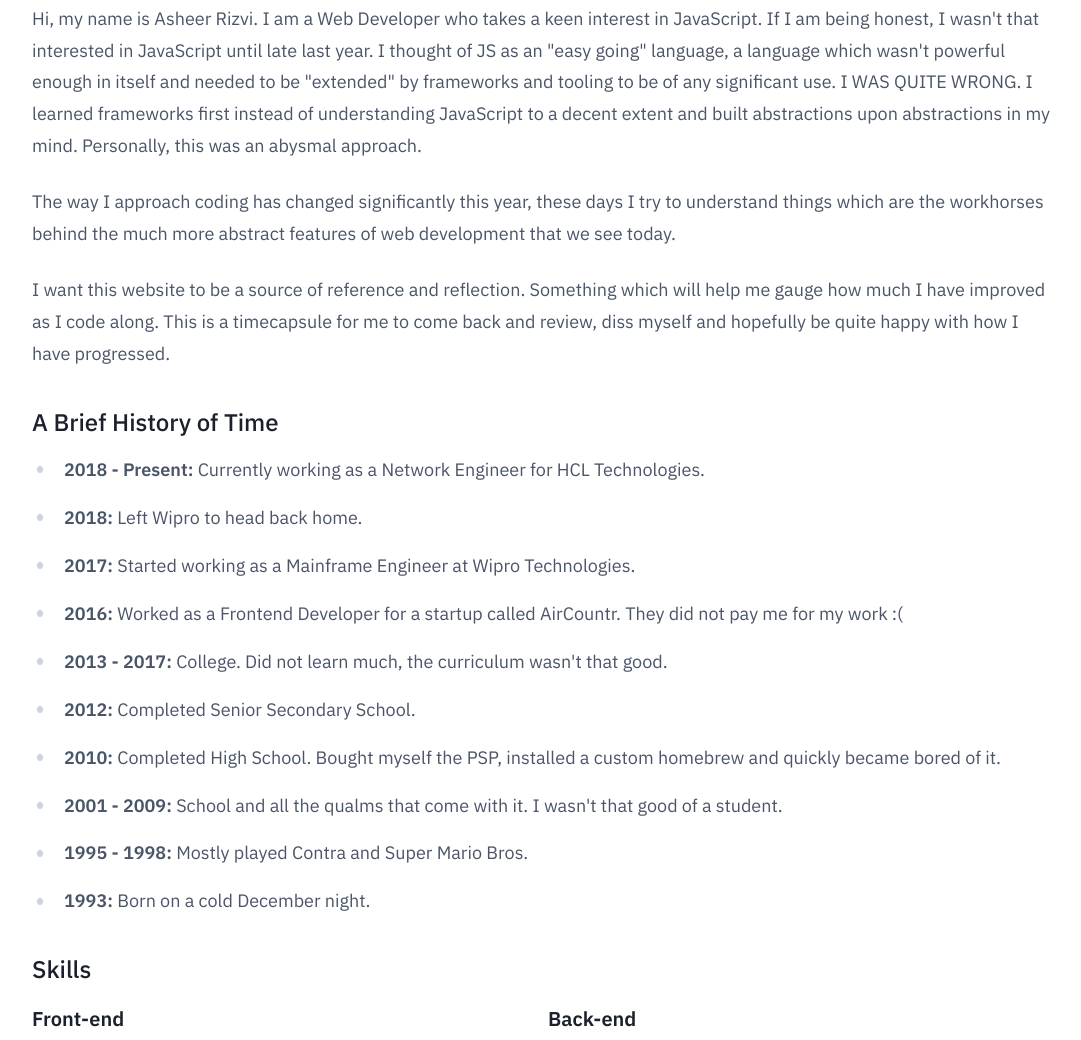
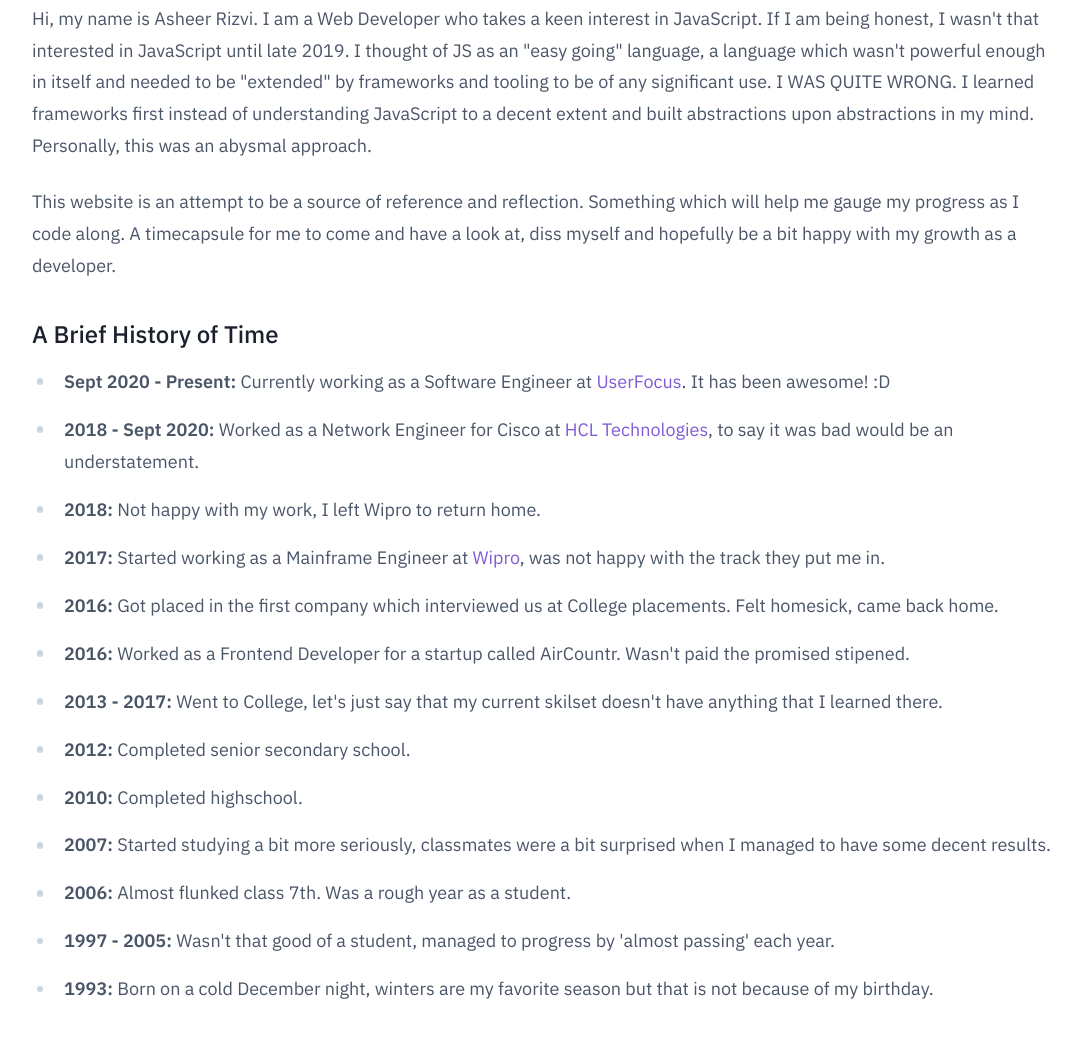
Before and after one commit to asheerrizvi/asheerrizvi.com, a Gatsby site: page /about in a window 1280 px wide. Shown: the part 283-1323 px from the top of the page, without its empty margins (96-1177 px from the left). Built offline with nearby package versions, Linux system fonts and the light colour scheme; Gatsby itself is replaced by a stand-in of ours.

Commit message:
chore(text): Updated text content on the website.

```diff
--- a/src/data/events.js
+++ b/src/data/events.js
@@ -1,49 +1,79 @@
+import React from "react"
+
 export default [
   {
-    timespan: "2018 - Present",
-    description:
-      "Currently working as a Network Engineer for HCL Technologies.",
+    timespan: "Sept 2020 - Present",
+    description: (
+      <React.Fragment>
+        Currently working as a Software Engineer at{" "}
+        <a href="https://userfocus.app">UserFocus</a>. It has been awesome! :D
+      </React.Fragment>
+    ),
+  },
+  {
+    timespan: "2018 - Sept 2020",
+    description: (
+      <React.Fragment>
+        Worked as a Network Engineer for Cisco at{" "}
+        <a href="https://hcltech.com">HCL Technologies</a>, to say it was bad
+        would be an understatement.
+      </React.Fragment>
+    ),
   },
   {
     timespan: "2018",
-    description:
-      "Left Wipro to head back home.",
+    description: "Not happy with my work, I left Wipro to return home.",
   },
   {
     timespan: "2017",
-    description:
-      "Started working as a Mainframe Engineer at Wipro Technologies.",
+    description: (
+      <React.Fragment>
+        Started working as a Mainframe Engineer at{" "}
+        <a href="https://www.wipro.com">Wipro</a>, was not happy with the track
+        they put me in.
+      </React.Fragment>
+    ),
   },
   {
     timespan: "2016",
     description:
-      "Worked as a Frontend Developer for a startup called AirCountr. They did not pay me for my work :(",
+      "Got placed in the first company which interviewed us at College placements. Felt homesick, came back home.",
+  },
+  {
+    timespan: "2016",
+    description:
+      "Worked as a Frontend Developer for a startup called AirCountr. Wasn't paid the promised stipened.",
   },
   {
     timespan: "2013 - 2017",
     description:
-      "College. Did not learn much, the curriculum wasn't that good.",
+      "Went to College, let's just say that my current skilset doesn't have anything that I learned there.",
   },
   {
     timespan: "2012",
-    description: "Completed Senior Secondary School.",
+    description: "Completed senior secondary school.",
   },
   {
     timespan: "2010",
-    description:
-      "Completed High School. Bought myself the PSP, installed a custom homebrew and quickly became bored of it.",
+    description: "Completed highschool.",
   },
   {
-    timespan: "2001 - 2009",
+    timespan: "2007",
     description:
-      "School and all the qualms that come with it. I wasn't that good of a student.",
+      "Started studying a bit more seriously, classmates were a bit surprised when I managed to have some decent results.",
   },
   {
-    timespan: "1995 - 1998",
-    description: "Mostly played Contra and Super Mario Bros.",
+    timespan: "2006",
+    description: "Almost flunked class 7th. Was a rough year as a student.",
+  },
+  {
+    timespan: "1997 - 2005",
+    description:
+      "Wasn't that good of a student, managed to progress by 'almost passing' each year.",
   },
   {
     timespan: "1993",
-    description: "Born on a cold December night.",
+    description:
+      "Born on a cold December night, winters are my favorite season but that is not because of my birthday.",
   },
 ]
--- a/src/pages/about.js
+++ b/src/pages/about.js
@@ -15,7 +15,7 @@ const About = () => {
       <p>
         Hi, my name is Asheer Rizvi. I am a Web Developer who takes a keen
         interest in JavaScript. If I am being honest, I wasn't that interested
-        in JavaScript until late last year. I thought of JS as an "easy going"
+        in JavaScript until late 2019. I thought of JS as an "easy going"
         language, a language which wasn't powerful enough in itself and needed
         to be "extended" by frameworks and tooling to be of any significant use.
         I WAS QUITE WRONG. I learned frameworks first instead of understanding
@@ -23,15 +23,10 @@ const About = () => {
         in my mind. Personally, this was an abysmal approach.
       </p>
       <p>
-        The way I approach coding has changed significantly this year, these
-        days I try to understand things which are the workhorses behind the much
-        more abstract features of web development that we see today.
-      </p>
-      <p>
-        I want this website to be a source of reference and reflection.
-        Something which will help me gauge how much I have improved as I code
-        along. This is a timecapsule for me to come back and review, diss myself
-        and hopefully be quite happy with how I have progressed.
+        This website is an attempt to be a source of reference and reflection.
+        Something which will help me gauge my progress as I code
+        along. A timecapsule for me to come and have a look at, diss myself
+        and hopefully be a bit happy with my growth as a developer.
       </p>
       <h3>A Brief History of Time</h3>
       <Timeline data={events} />
@@ -39,13 +34,14 @@ const About = () => {
       <Tag data={skills} />
       <h3>Interests</h3>
       <ul>
-        <li>Books</li>
-        <li>Cinema</li>
-        <li>CS GO & Video Games</li>
-        <li>Mechanical Keyboards</li>
-        <li>MotoGP</li>
-        <li>PC Builds</li>
-        <li>Travelling</li>
+        <li>Books (high fantasy, historical fiction and non fiction)</li>
+        <li>Cinema (drama and slow burns)</li>
+        <li>CS GO & Video Games (CS is the greatest game of all time)</li>
+        <li>Mechanical Keyboards (RAMA Works is my favorite company)</li>
+        <li>MotoGP (Rossi is the <span role="img" aria-label="Goat">🐐</span>, Marquez is a once in a generation racer)</li>
+        <li>PC Builds (liquid cooling over air cooling)</li>
+        <li>Travelling (non-touristy over touristy)</li>
+        <li>Photography? (not sure, doing a course though)</li>
       </ul>
     </Layout>
   )
--- a/src/pages/index.js
+++ b/src/pages/index.js
@@ -13,12 +13,12 @@ const Home = ({ data }) => {
       <h1>Hello! and welcome to my dysfunctional presence on Web.</h1>
       <p>
         I am a Web Developer having a particular interest in JavaScript and
-        JavaScript based stacks. This is my personal website and blog which I
-        use as a personal journal, I will probably diss my older posts as I go
-        along. Over the last couple of months I have come to discover that JS is
-        quite a "quirky" language, the realization has been humbling and quite
-        fun at the same time. At this point I am just happy to code along every
-        day.
+        JavaScript based stacks. This is my personal website and blog which I am
+        trying to use as a personal journal, I will probably diss my older posts
+        as I go along. At the moment I am working as a Web Developer for an
+        amazing early stage startup called{" "}
+        <a href="https://userfocus.app">UserFocus</a>. This has been by first
+        gig as a proper dev and I am just happy to code along each day.
       </p>
       <p className="mb-16">
         Check out my <Link to="/blog">blog</Link>, go through the{" "}
```
